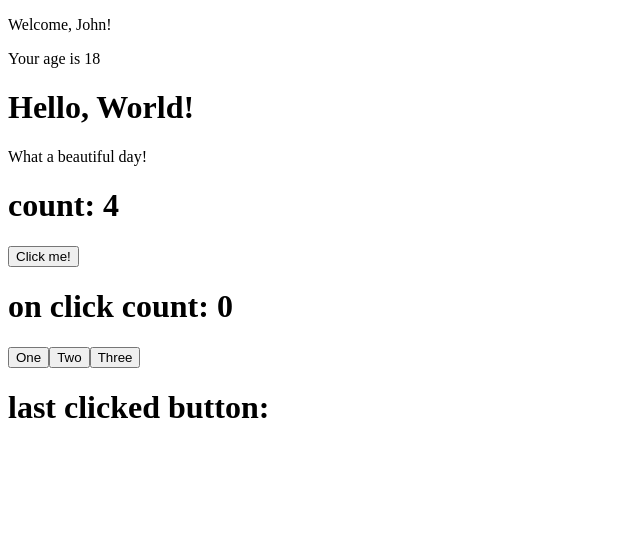
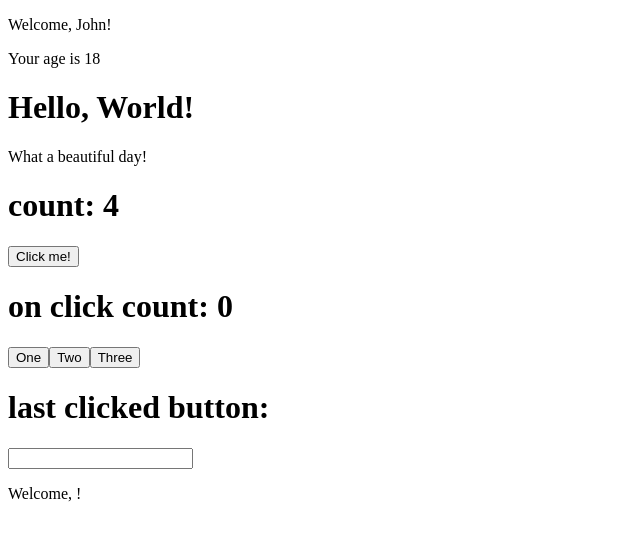
Before and after one commit to MarkupMonkey/react-project, a React (Create React App) app: page / in a window 1280 px wide. Shown: the top 540 px of the page, without its empty margins (0-640 px from the left). Built offline with nearby package versions, Linux system fonts and the light colour scheme.

Commit message:
exercise forms 01 done

```diff
--- a/src/Age.js
+++ b/src/Age.js
@@ -2,11 +2,12 @@ import React from "react";
 
 class Age extends React.Component {
     render() {
-        let adultUser = this.props.age >= 18;
+        // let adultUser = this.props.age >= 18;
         return (
             <div>
-                {!!adultUser && <p>Your age is {this.props.age}</p>}
-                {!adultUser && <p>You are very young!</p>}
+                {/* {!!adultUser && <p>Your age is {this.props.age}</p>}
+                {!adultUser && <p>You are very young!</p>} */}
+                {!!this.props.age && <p>Your age is {this.props.age}</p>}
             </div>
 
         )
--- a/src/App.js
+++ b/src/App.js
@@ -3,6 +3,7 @@ import ClickCounter from "./ClickCounter";
 import ClickTracker from "./ClickTracker";
 import Counter from "./Counter";
 import Hello from "./Hello"
+import InteractiveWelcome from "./InteractiveWelcome";
 import Welcome from "./Welcome"
 
 
@@ -16,6 +17,7 @@ class Data extends React.Component {
                     <Counter/>
                     <ClickCounter/>
                     <ClickTracker/>
+                    <InteractiveWelcome/>
                 </div>
 
             </>
--- /dev/null
+++ b/src/InteractiveWelcome.js
@@ -0,0 +1,25 @@
+import React from "react";
+import Welcome from "./Welcome";
+
+class InteractiveWelcome extends React.Component {
+    state = {
+        input: '',
+    }
+
+    handleInputChange = (event) => {
+        this.setState({
+            input: event.target.value
+        })
+    }
+
+    render() {
+        return (
+            <>
+                <input value={this.state.input} onChange={this.handleInputChange} />
+                <Welcome name={this.state.input} />
+            </>
+        )
+    }
+}
+
+export default InteractiveWelcome;
--- a/src/Welcome.js
+++ b/src/Welcome.js
@@ -2,7 +2,7 @@ import React from "react";
 import Age from "./Age";
 class Welcome extends React.Component {
     render() {
-        if(this.props.name === 'John')
+
         return (
             <div>
                     <p>Welcome, {this.props.name}!</p>
```
